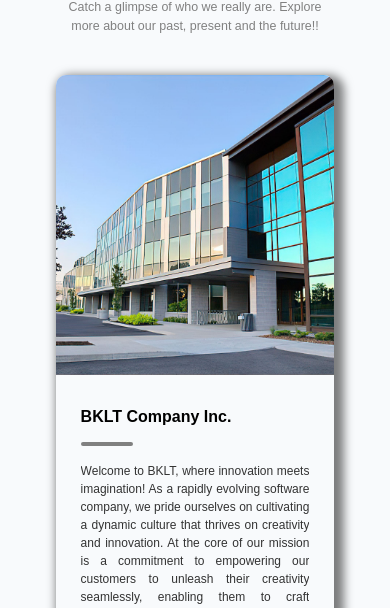
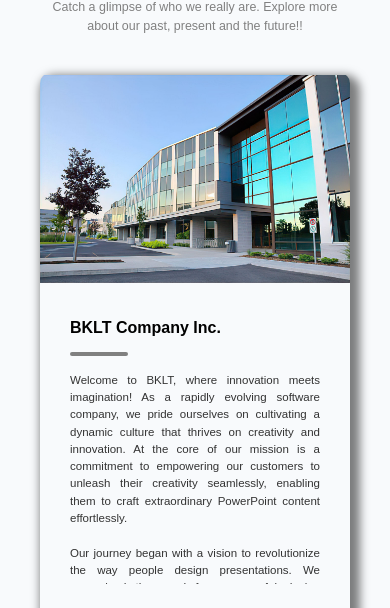
Before and after one commit to LemonLim18/CAT_Assignment2, a React (Create React App) app: page / in a window 390 px wide. Shown: the part 952-1560 px from the top of the page. Built offline with nearby package versions, Linux system fonts and the light colour scheme.

Commit message:
Fix: About Us Margin Bottom Inappropriate

```diff
--- a/src/components/about.css
+++ b/src/components/about.css
@@ -1,33 +1,34 @@
 @media (max-width: 445px) {
     .about-container {
         flex-direction: column;
-        height: 650px;
+        height: 600px;
     }
 }
-@media (min-width: 445px) and (max-width: 1001px) {
+
+@media (max-width: 1001px) {
     .about-container {
         flex-direction: column;
-        height: 800px;
+        height: 850px;
     }
-}
-@media (max-width: 1001px) {
+
 
     .aboutImage {
         width: 100%;
-        height: 300px;
+        height: 250px;
         object-fit: cover;
         border-radius: 10px 10px 0 0;
     }
 
     .intro-text {
-       height: 400px;
-       padding: 0px 60px;
+       height: 490px;
+       padding: 0px 55px;
        opacity: 0;
        transition: opacity 2s ease-in-out;
     }
 }
 
 .about-container {
+    display: flex;
     transition: all 1s ease-in-out;
     border-radius: 10px;
     box-shadow: 5px 5px  10px 5px rgba(0, 0, 0, 0.5);
@@ -429,10 +430,9 @@
 
      /* stretch until this length */
      .intro-text {
-        max-height: 500px;
+        max-height: 528px;
         overflow-y: auto;
-        margin-top: 45px;
-        margin-bottom: 50px;
+        margin-top: 43px;
      }
 
      .about-header {
@@ -805,16 +805,24 @@
 
      /* stretch until this length */
      .intro-text {
-        max-height: 400px;
+        max-height: 500px;
         overflow-y: auto;
         margin-top: 45px;
-        margin-bottom: 50px;
+        margin-bottom: 40px;
      }
 }
 
-@media (max-width: 445px) {
+@media (max-width: 455px) {
+    .about-container {
+        flex-direction: column;
+        /* height: 590px; */
+        height: 142vw;
+        min-height: 500px;
+    }
     .about {
         margin-top: 35px;
+        margin-left: 0px;
+        margin-right: 0px;
     }
 
     .about h1 {
@@ -847,11 +855,17 @@
     }
 
     .about-content p {
-        font-size: 0.75rem;
+        font-size: 0.72rem;
+        line-height: 1.5;
         text-align: justify;
-        line-height: 1.5;
     }
-
+    .aboutImage {
+        position: relative;
+        top: -2px;
+        height: 98%;
+        width: 100%;
+        object-fit: contain;
+    }
     .mission h1 {
         color: rgb(30, 30, 30);
         /* Stretch the font vertically and horizontally */
@@ -928,13 +942,13 @@
 
      /* stretch until this length */
      .intro-text {
-        max-height: 280px;
+        margin-bottom: 45px;
+        max-height: 295px;
         overflow-y: auto;
-        margin-top: 25px;
-        margin-bottom: 0px;
+        margin-top: 27px;
         padding-left: 0px;
         padding-right: 0px;
-        margin-left: 25px;
-        margin-right: 25px;
+        margin-left: 30px;
+        margin-right: 30px;
      }
 }
--- a/src/components/intro_video.css
+++ b/src/components/intro_video.css
@@ -9,7 +9,7 @@
     width: 63%;
     height: 35vw;
     min-height: 230px;
-    min-width: 350px;
+    min-width: 320px;
 }
 
 @media (max-width: 868px) {
```
